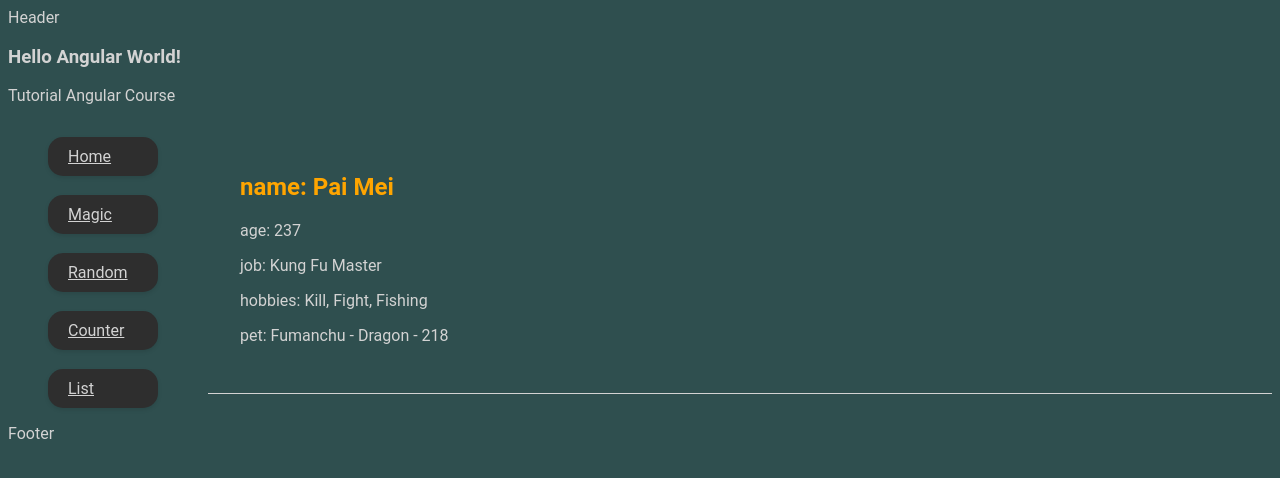
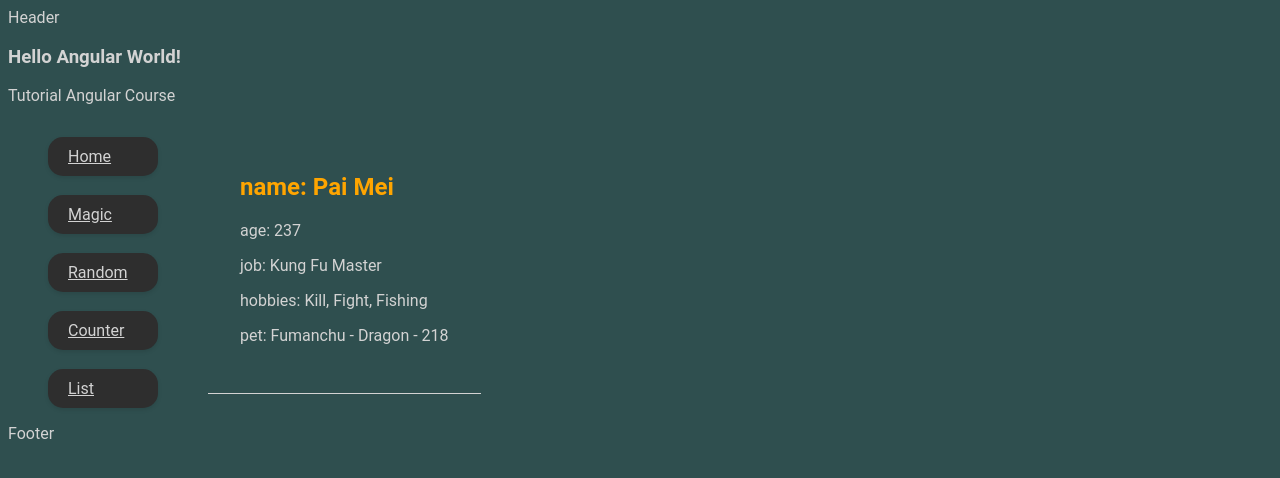
Before and after one commit to rcamarano/curso-angular, an Angular app: page / in a window 1280 px wide. Shown: the top 478 px of the page. Built offline with nearby package versions, Linux system fonts and the light colour scheme.

Commit message:
add some alignment

```diff
--- a/src/app/app.component.css
+++ b/src/app/app.component.css
@@ -8,3 +8,8 @@
     background-color: #2e2e2e;
     box-shadow: 0 2px 4px 0 rgba(0, 0, 0, 0.1);
 }
+
+.content {
+    display: flex;
+    justify-content: bottom;
+}
--- a/src/app/app.component.html
+++ b/src/app/app.component.html
@@ -11,7 +11,7 @@
         <a class="menu" routerLink="/list">List</a>
     </ul>
     </div>
-    <div style="flex: 1;">
+    <div class="content" style="flex: 1;">
         <router-outlet></router-outlet>
     </div>
 </div>
```
